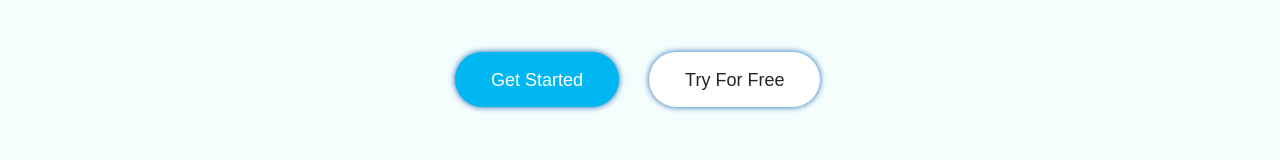
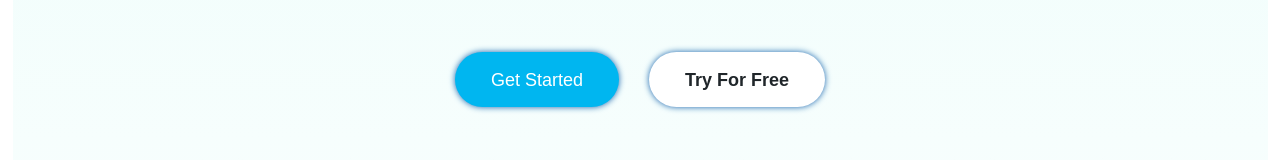
Before and after one commit to cselekk97/landing-page-work, a Next.js app: page / in a window 1280 px wide. Shown: the part 544-704 px from the top of the page. Built offline with nearby package versions, Linux system fonts and the light colour scheme.

Commit message:
fix header button

```diff
--- a/components/contents/1-content/first-content.module.css
+++ b/components/contents/1-content/first-content.module.css
@@ -1,4 +1,5 @@
 .firstContent{
     padding: 70px 0px;
     background-color: transparent;
+    order: 1;
 }
--- a/components/header/header-buttons.js
+++ b/components/header/header-buttons.js
@@ -12,7 +12,7 @@ function HeaderButtons() {
         <ButtonText white>Get Started</ButtonText>
       </MainButton>
       <MainButton backWhite className={cn(styles.try)}>
-        <ButtonText black>Try For Free</ButtonText>
+        <ButtonText black bold>Try For Free</ButtonText>
       </MainButton>
     </div>
   );
--- a/components/header/header-buttons.module.css
+++ b/components/header/header-buttons.module.css
@@ -10,7 +10,11 @@
 }
 
 .getStarted{
-    margin-right: 30px;
+    margin-right: auto;
+
+}
+
+.try{
 
 }
 
--- a/components/header/header.module.css
+++ b/components/header/header.module.css
@@ -7,6 +7,7 @@
   );
   display: flex;
   flex-direction: column;
+  order: 0;
 }
 
 .imgHeader {
--- a/components/layout.module.css
+++ b/components/layout.module.css
@@ -1,4 +1,12 @@
 .layout{
     display: flex;
     flex-direction: column;
+    margin-left: 12.5px;
+    margin-right: 12.5px;
 }
+
+@media (--t) {
+    .layout{
+        margin: 0px 0px;
+    }
+}
--- a/components/texts/button-text.module.css
+++ b/components/texts/button-text.module.css
@@ -5,7 +5,6 @@
     line-height: 20px;
 
 }
-
 .bold{
     font-weight: bold;
 }
```
